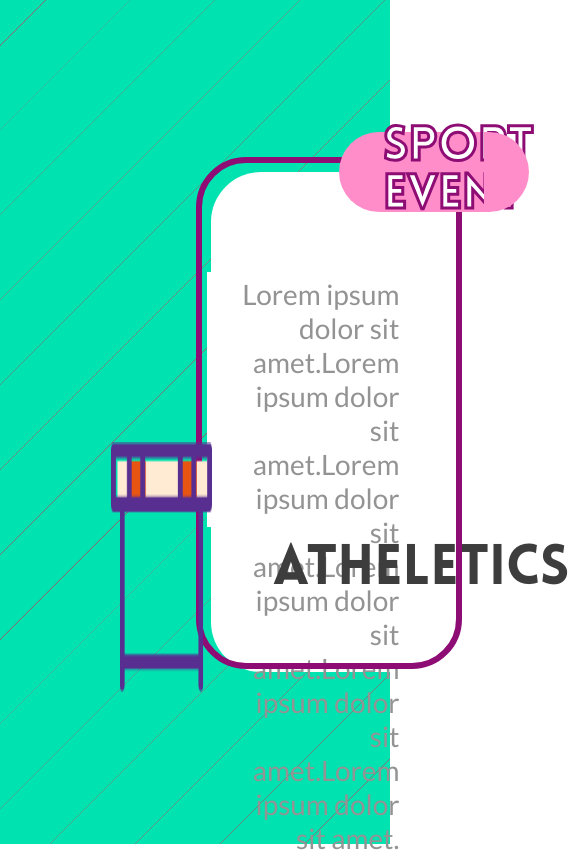
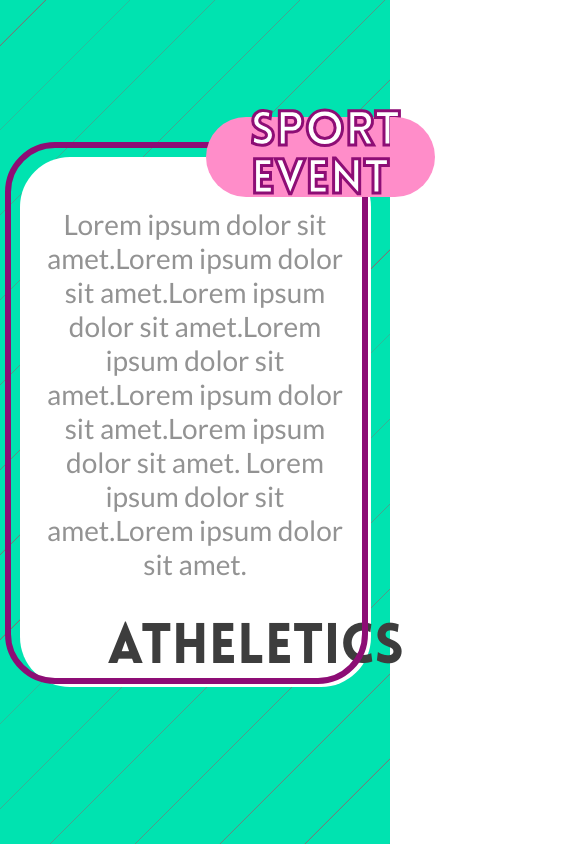
Before and after one commit to dvm-bitspilani/bosm17-main, a website: page sports pages/atheletics.htm in a window 390 px wide. Shown: the top 852 px of the page, 569 px wide, since content can reach past the window. Drawn offline with Linux system fonts and the light colour scheme.

Commit message:
Responsive

```diff
--- a/css/tennis.css
+++ b/css/tennis.css
@@ -53,10 +53,12 @@ body{
 	background: repeating-linear-gradient(
 	  -45deg,
 	  #777,
-
 	  rgb(0,227,176) 1px,
 	  rgb(0,227,176) 60px
 	);
+	display: flex;
+	align-items: center;
+	justify-content: center;
 }
 
 #sport-wrapper .badminton{
@@ -122,32 +124,23 @@ body{
 #sport-wrapper .main_div{
 	display: block;
 	position: absolute;
-	z-index: 0;
-	top: 0;
-	left: 25vh;
-	bottom: 0;
-	right: 0;
-	height: 500px;
+	height: auto;
 	width: 65%;
 	background: #fff;
-	margin: auto;
 	vertical-align: middle;
 	border-radius: 50px;
-
-
 }
 
 #sport-wrapper .details{
 	display: block;
 	float: right;
-	height: 250px;
+	height: auto;
 	width: 70%;
-	background-color: #fff;
 	color: #939393;
 	font-size: 28px;
 	margin-top: 100px;
 	margin-right: 50px;
-	padding: 5px 15px 0 15px;
+	padding: 0px 25px 30px 25px;
 	text-align: right;
 	font-family: 'Lato', sans-serif;
 }
@@ -155,11 +148,7 @@ body{
 #sport-wrapper .sport{
 	display: block;
 	float: right;
-	height: 100px;
 	width: 50%;
-	margin-top: 5px;
-	margin-right: 50px;
-	text-align: right;
 	padding:10px 15px ;
 	font-size: 3.5em;
 	font-weight: 900;
@@ -223,10 +212,35 @@ body{
 #sport-wrapper img{
 	z-index: 1;
 	position: absolute;
-	height: 250px;
-	width: 40%;
+	height: 200px;
 	bottom: -20px;
 	left: -100px;
+}
+
+@media all and (max-width: 950px) {
+	#sport-wrapper .main_div {
+		width: 90%;
+	}
+	#sport-wrapper img {
+		left: 5px;
+	}
+}
+
+@media all and (max-width: 700px) {
+	#sport-wrapper img {
+		display: none;
+	}
+	#sport-wrapper .main_div {
+		display: flex;
+		align-items: center;
+		flex-direction: column;
+	}
+	#sport-wrapper .details {
+		width: auto;
+		margin: 0;
+		text-align: center;
+		padding-top: 50px;
+	}
 }
 
 #sport-wrapper .chess img{
```
